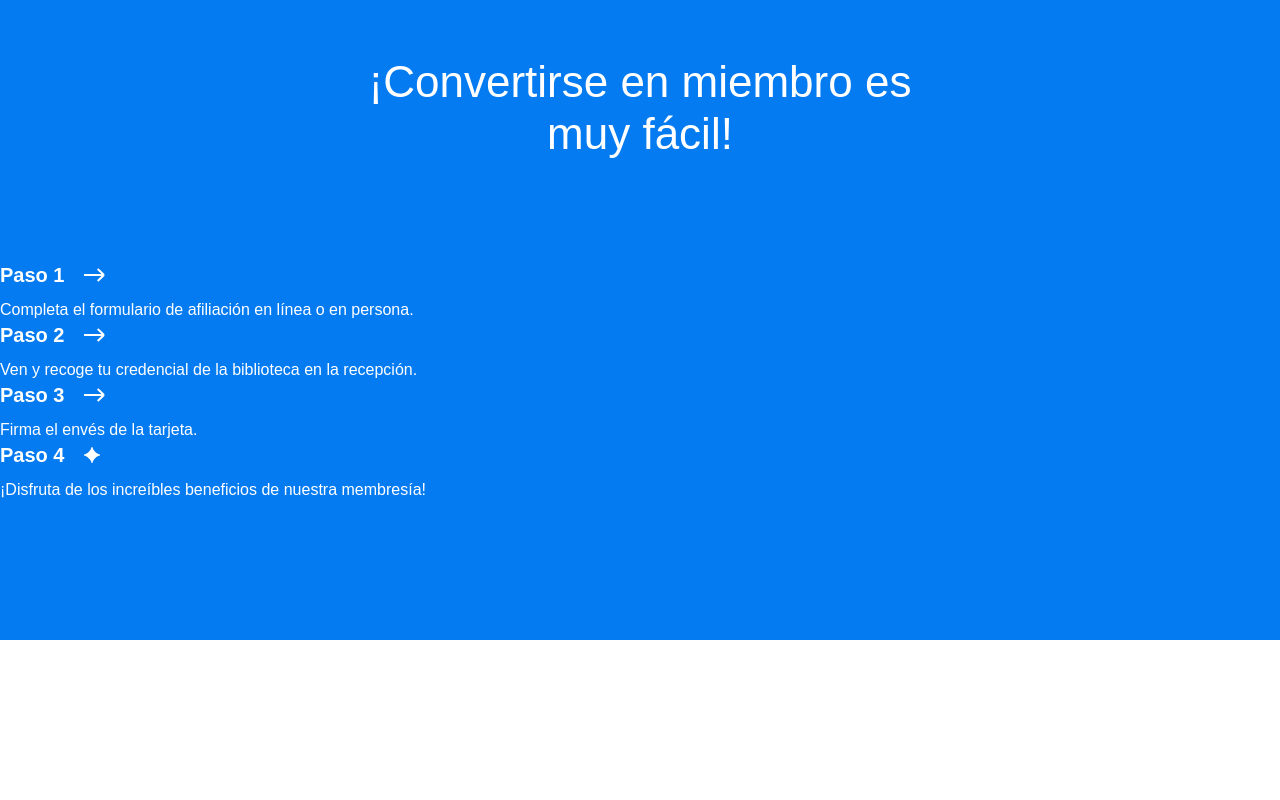
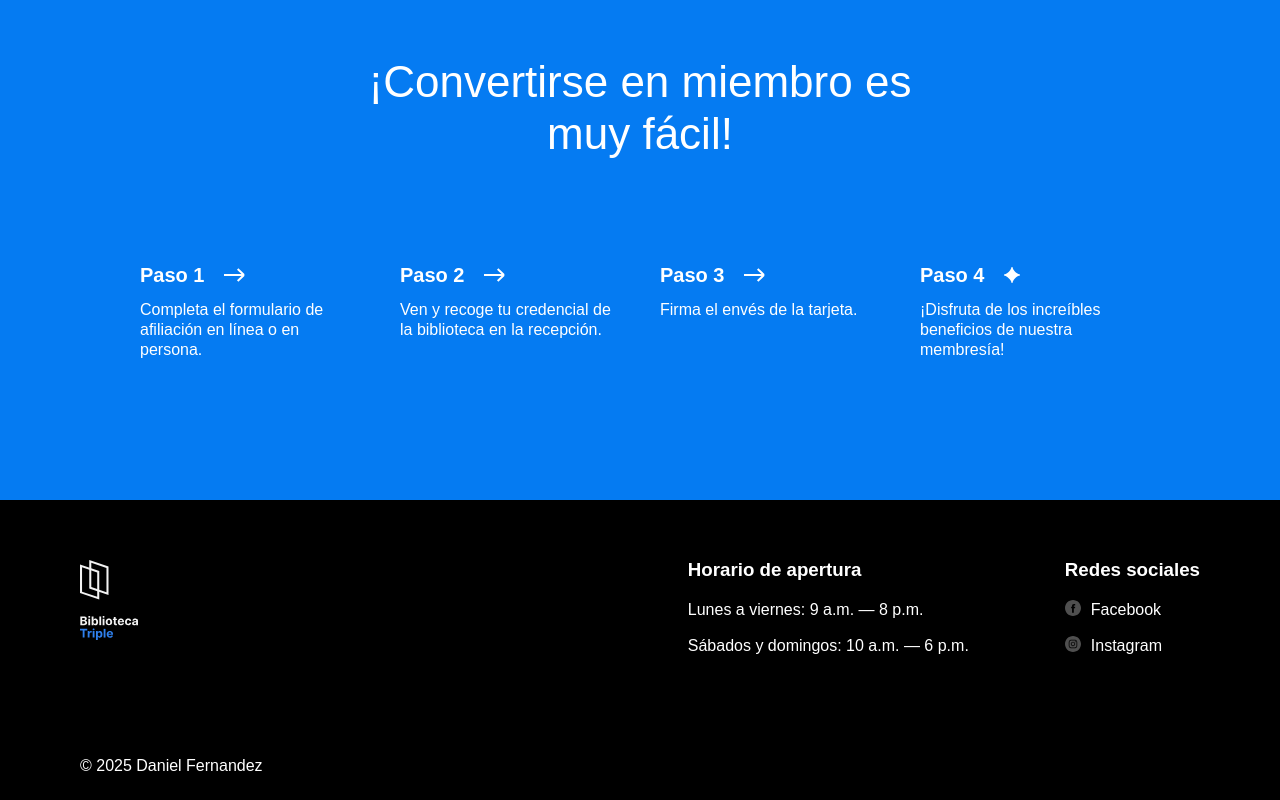
Before and after one commit to daniel-fernandez25/web_project_library_es, a plain HTML site: page index.html in a window 1280 px wide. Shown: the part 2982-3782 px from the top of the page. Before the commit the page ends 3622 px from the top, so only its background shows below. Drawn offline with Linux system fonts and the light colour scheme.

Commit message:
Add final code to the project

```diff
--- a/index.html
+++ b/index.html
@@ -277,6 +277,60 @@
           </ul>
         </section>
       </main>
+
+      <footer class="footer">
+        <div class="footer__columns">
+          <div class="footer__column">
+            <img
+              src="./images/logo_white.svg"
+              alt="Tripleten logo"
+              class="footer__logo"
+            />
+          </div>
+
+          <div class="footer__column footer__column_content_hours">
+            <h3 class="footer__column-heading">Horario de apertura</h3>
+
+            <ul class="footer__list">
+              <li class="footer__list-item">
+                Lunes a viernes: 9 a.m. — 8 p.m.
+              </li>
+              <li class="footer__list-item">
+                Sábados y domingos: 10 a.m. — 6 p.m.
+              </li>
+            </ul>
+          </div>
+
+          <div class="footer__column footer__column_content_social">
+            <h3 class="footer__column-heading">Redes sociales</h3>
+
+            <ul class="footer__list">
+              <li class="footer__list-item">
+                <a href="#" class="footer__column-link">
+                  <img
+                    src="./images/facebook_white.svg"
+                    alt="Facebook icon"
+                    class="footer__social-icon"
+                  />
+                  Facebook
+                </a>
+              </li>
+              <li class="footer__list-item">
+                <a href="#" class="footer__column-link">
+                  <img
+                    src="./images/instagram_white.svg"
+                    alt="Instagram icon"
+                    class="footer__social-icon"
+                  />
+                  Instagram
+                </a>
+              </li>
+            </ul>
+          </div>
+        </div>
+
+        <p class="footer__copyright">© 2025 Daniel Fernandez</p>
+      </footer>
     </div>
   </body>
 </html>
--- a/styles/style.css
+++ b/styles/style.css
@@ -305,14 +305,18 @@
 }
 
 .membership__steps {
+  display: flex;
   list-style-type: none;
   padding: 0;
   margin: 100px 0 0;
-  /* Agrega estilos */
+  justify-content: center;
+  gap: 40px;
 }
 
 .step {
-  /* Agrega estilos */
+  display: flex;
+  flex-direction: column;
+  flex-basis: 220px;
 }
 
 .step__title {
@@ -333,22 +337,40 @@
 }
 
 .footer {
+  background-color: rgb(0, 0, 0);
+  color: white;
   box-sizing: border-box;
+  height: 300px;
+  padding: 60px 80px;
+  font-size: 16px;
 }
 
 .footer__columns {
+  display: flex;
+  margin: auto;
+  width: 100%;
 }
 
 .footer__column_content_hours {
+  display: flex;
+  flex-direction: column;
+  margin-right: 80px;
+  margin-left: auto;
 }
 
 .footer__column_content_social {
+  display: flex;
+  flex-direction: column;
 }
 
 .footer__logo {
+  width: 58px;
+  height: 80px;
 }
 
 .footer__column-heading {
+  margin: 0;
+  margin-bottom: 20px;
 }
 
 .footer__list {
@@ -356,18 +378,30 @@
   list-style-type: none;
   padding: 0;
   margin: 0;
+  display: flex;
+  flex-direction: column;
+  gap: 16px;
 }
 
 .footer__list-item {
+  display: flex;
+  gap: 10px;
+  padding: 0 16px 0 0;
 }
 
 .footer__column-link {
   color: white;
   text-decoration: none;
+  display: flex;
+  flex-direction: row;
 }
 
 .footer__social-icon {
+  height: 16px;
+  width: 16px;
+  margin-right: 10px;
 }
 
 .footer__copyright {
+  margin-top: 100px;
 }
```
